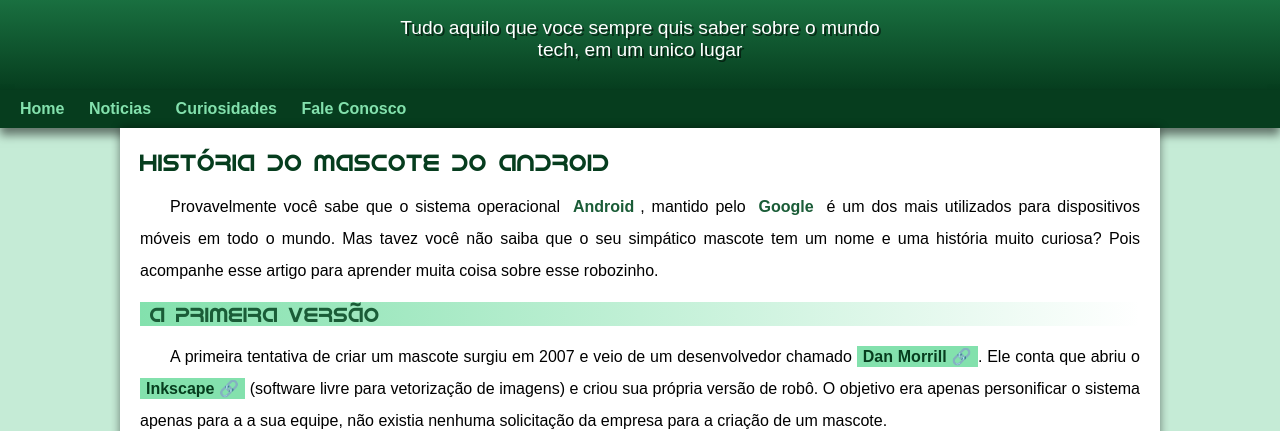
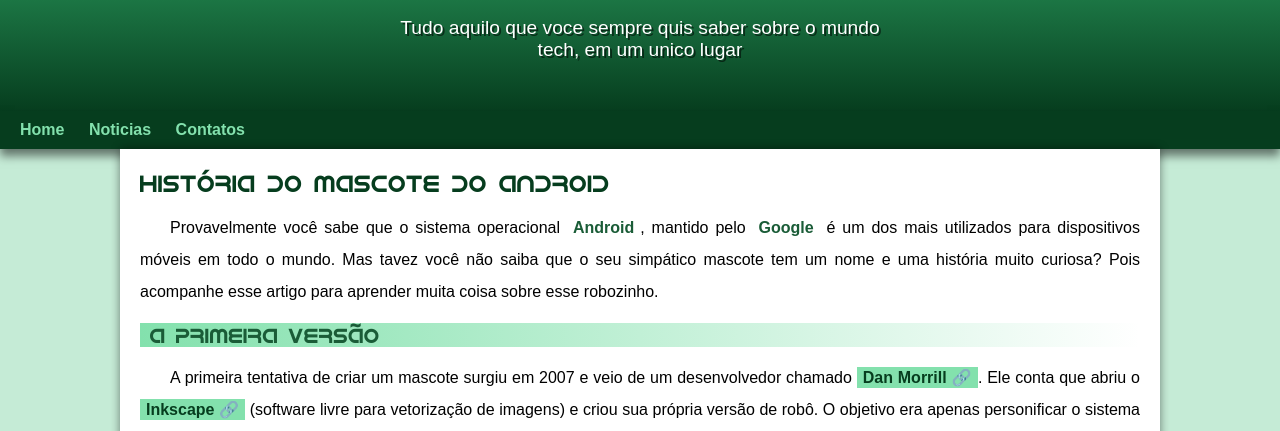
Before and after one commit to Lucassq1000/Projeto_android, a plain HTML site: page index.html in a window 1280 px wide. Shown: the part 100-531 px from the top of the page. Drawn offline with Linux system fonts and the light colour scheme.

Commit message:
Problema de padding corrigido

```diff
--- a/index.html
+++ b/index.html
@@ -16,8 +16,7 @@
     <nav>
         <a href="#">Home</a>
         <a href="#">Noticias</a>
-        <a href="#">Curiosidades</a>
-        <a href="#">Fale Conosco</a>
+        <a href="#">Contatos</a>
     </nav>
     <main>
         <article>
@@ -51,7 +50,7 @@
                 <img src="imagens/irina-blok.jpg" alt="irina-blok, criadora do Bugdroid">
             </picture>
 
-            <p style="color: blue;">
+            <p>
                 A ideia principal da Irina era representar tudo graficamente com poucos traços e de forma mais chapada. O desenho também deveria gerar identificação rápida com quem o olha. Surgiu então o <strong>Bugdroid</strong>, o novo mascote do Android.
             </p>
 
--- a/style.css
+++ b/style.css
@@ -62,8 +62,7 @@ header > p {
     color: white;
     max-width: 500px;
     margin: auto;
-    margin-bottom: 20px;
-    padding: 0px 10px 0px 10px;
+    padding: 0px 10px 50px 10px;
     text-shadow: 2px 2px 0px rgba(0, 0, 0, 0.548);
 }
 nav {
```
